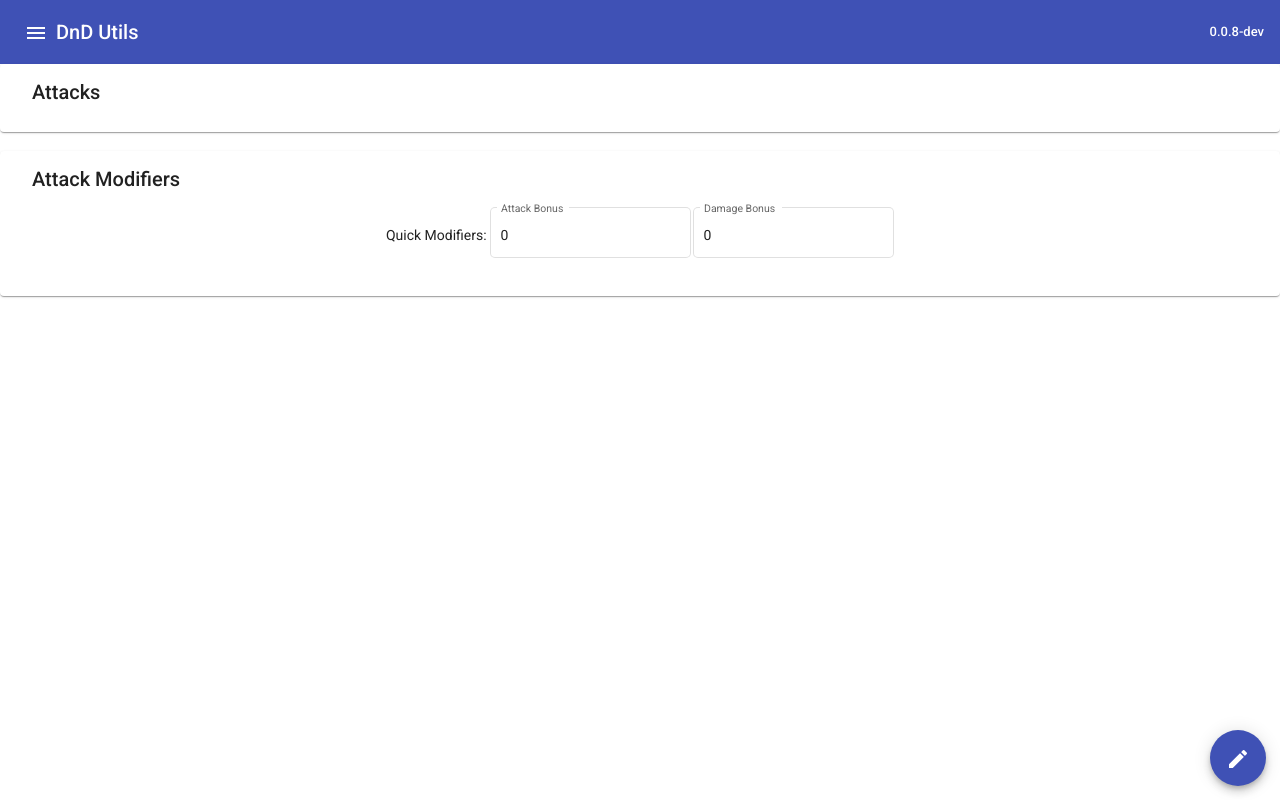
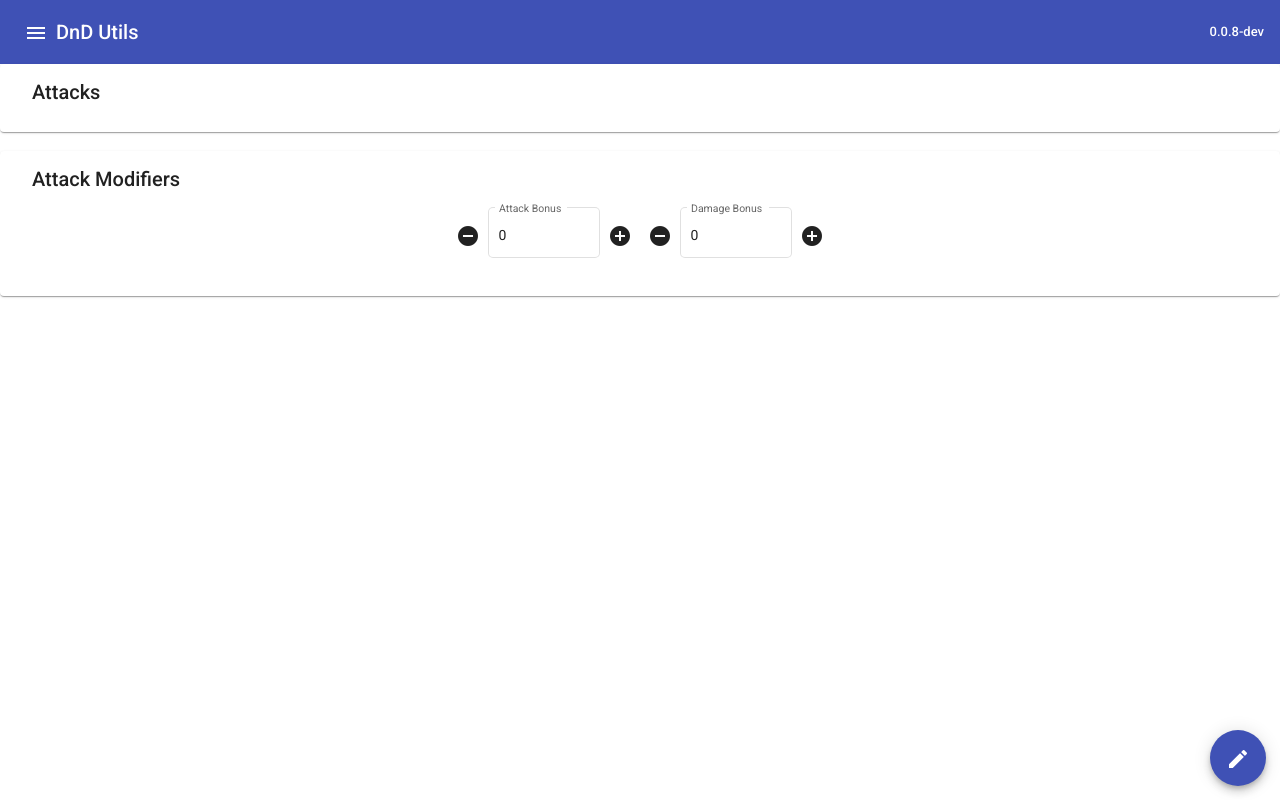
Before and after one commit to Stimim/dnd-dice, an Angular app: page /combat in a window 1280 px wide. Built offline with nearby package versions, Linux system fonts and the light colour scheme.

Commit message:
use +/- buttons to change quick modifier

```diff
--- a/src/app/combat-page/combat-page.component.css
+++ b/src/app/combat-page/combat-page.component.css
@@ -8,6 +8,6 @@
   text-align: center;
 }
 
-.quick-modifier .mat-form-field + .mat-form-field {
-  padding-left: 2px;
+.quick-modifier .mat-form-field {
+  width: 8em;
 }
--- a/src/app/combat-page/combat-page.component.html
+++ b/src/app/combat-page/combat-page.component.html
@@ -17,17 +17,36 @@
     <mat-card-title>Attack Modifiers</mat-card-title>
   </mat-card-header>
   <mat-card-content>
-    <form class='quick-modifier' [formGroup]="quickModifierForm">
-      Quick Modifiers:
-      <mat-form-field appearance="outline">
+    <div class="quick-modifier">
+      <button mat-icon-button (click)="changeQuickModifier('attackBonus', -1)" >
+        <mat-icon>
+          remove_circle
+        </mat-icon>
+      </button>
+      <mat-form-field appearance="outline" >
         <mat-label>Attack Bonus</mat-label>
-        <input matInput formControlName="attackBonus" type="number" />
+        <input matInput value={{quickModifier.attackBonus}} type="number" readonly />
       </mat-form-field>
-      <mat-form-field appearance="outline">
+      <button mat-icon-button (click)="changeQuickModifier('attackBonus', +1)" >
+        <mat-icon>
+          add_circle
+        </mat-icon>
+      </button>
+      <button mat-icon-button (click)="changeQuickModifier('damageBonus', -1)" >
+        <mat-icon>
+          remove_circle
+        </mat-icon>
+      </button>
+      <mat-form-field appearance="outline" >
         <mat-label>Damage Bonus</mat-label>
-        <input matInput formControlName="damageBonus" type="number" />
+        <input matInput value={{quickModifier.damageBonus}} type="number" readonly />
       </mat-form-field>
-    </form>
+      <button mat-icon-button (click)="changeQuickModifier('damageBonus', +1)" >
+        <mat-icon>
+          add_circle
+        </mat-icon>
+      </button>
+    </div>
     <app-attack-modifier
       *ngFor="let attackModifier of attackModifiers"
       [attackModifier]="attackModifier"
--- a/src/app/combat-page/combat-page.component.ts
+++ b/src/app/combat-page/combat-page.component.ts
@@ -221,6 +221,10 @@ export class CombatPageComponent implements OnInit {
       this.attackModifiers.splice(idx, 1);
     }
   }
+
+  changeQuickModifier(key: 'attackBonus' | 'damageBonus', delta: number) {
+    this.quickModifier[key] += delta;
+  }
 }
 
 @Component({
```
